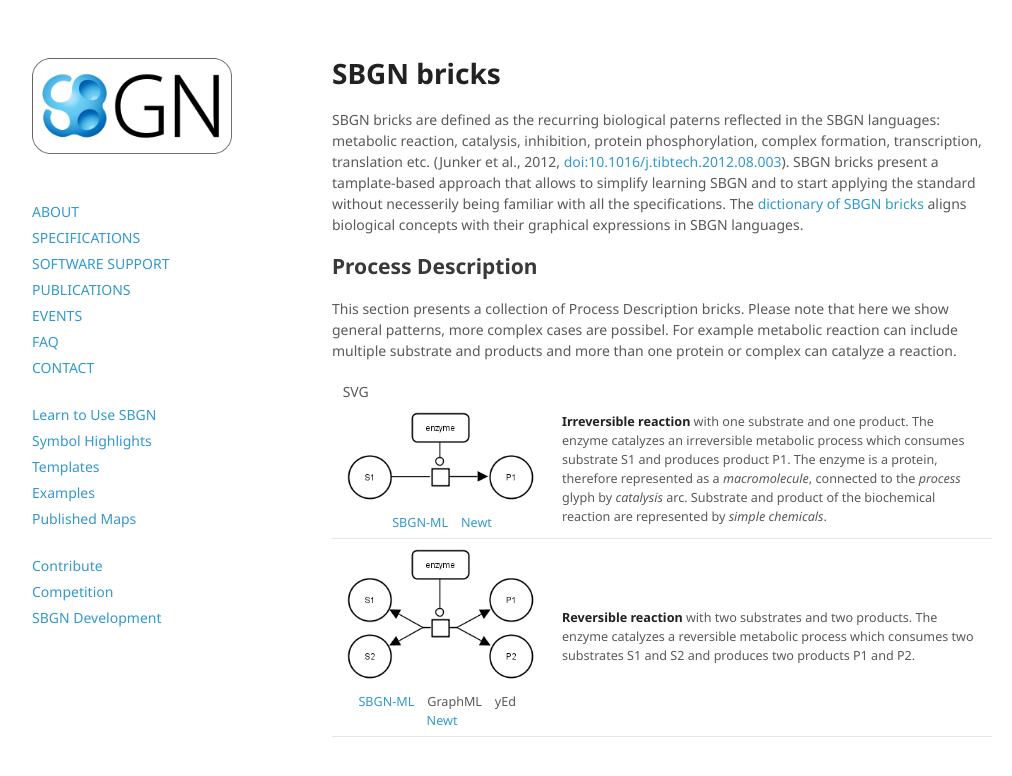
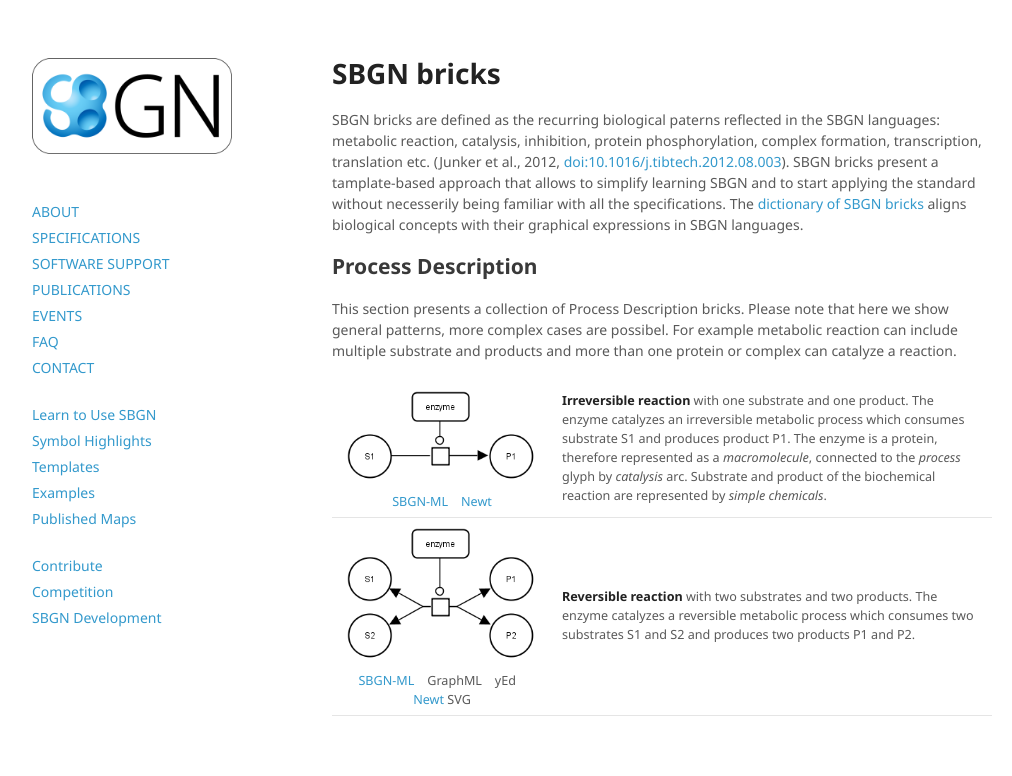
Before and after one commit to sbgn/sbgn, a Jekyll site: the page built from docs/sbgn_bricks.md, in a window 1280 px wide. Shown: the top 776 px of the page, without its empty margins (128-1140 px from the left). Built offline with Jekyll 4.4.1, drawn with Linux system fonts in a browser that asks for light colours; nearby versions of some CDN libraries.

Commit message:
Update sbgn_bricks.md

```diff
--- a/docs/sbgn_bricks.md
+++ b/docs/sbgn_bricks.md
@@ -18,11 +18,13 @@
       <td><strong>Irreversible reaction</strong> with one substrate and one product. The enzyme catalyzes an irreversible metabolic process which consumes substrate S1 and produces product P1. The enzyme is a protein, therefore represented as a <i>macromolecule</i>, connected to the <i>process</i> glyph by <i>catalysis</i> arc. Substrate and product of the biochemical reaction are represented by <i>simple chemicals</i>.</td>
     </tr>
     <tr>
-      <td style="width: 200px; text-align: center;"><img src="../sbgn/downloads/bricks/PD_catalysis_rev_2_2.png"/> <br /> <a href="/sbgn/downloads/bricks/PD_catalysis_rev_2_2.sbgn" target="_blank">SBGN-ML</a> &ensp;
+      <td style="width: 200px; text-align: center;"><img src="../sbgn/downloads/bricks/PD_catalysis_rev_2_2.png"/> <br />
+          <a href="/sbgn/downloads/bricks/PD_catalysis_rev_2_2.sbgn" target="_blank">SBGN-ML</a> &ensp;
           GraphML &ensp;
           yEd &ensp;
-          <a href="http://web.newteditor.org/?URL=http://sbgn.github.io/sbgn/downloads/bricks/PD_catalysis_rev_2_2.sbgn" target="_blank">Newt</a></td> &ensp;
+          <a href="http://web.newteditor.org/?URL=http://sbgn.github.io/sbgn/downloads/bricks/PD_catalysis_rev_2_2.sbgn" target="_blank">Newt</a>
           SVG
+        </td>
       <td><strong>Reversible reaction</strong> with two substrates and two products. The enzyme catalyzes a reversible metabolic process which consumes two substrates S1 and S2 and produces two products P1 and P2.</td>
     </tr>
 </table>
```
